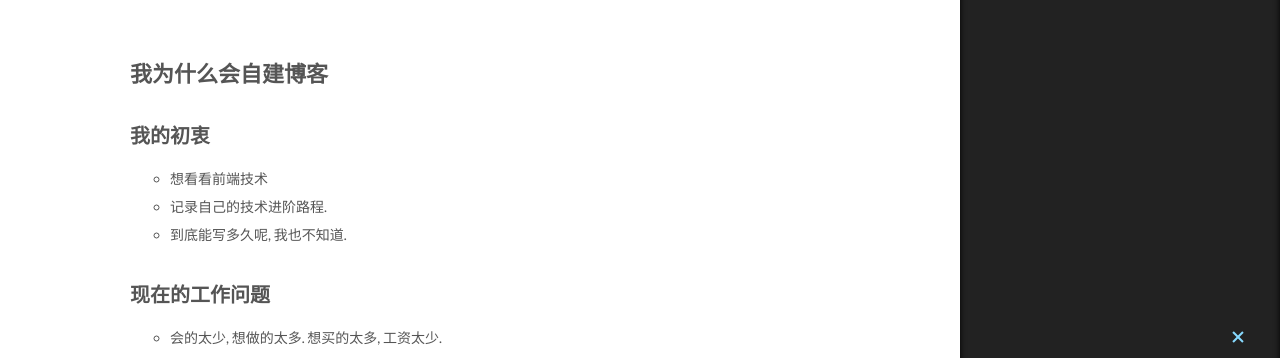
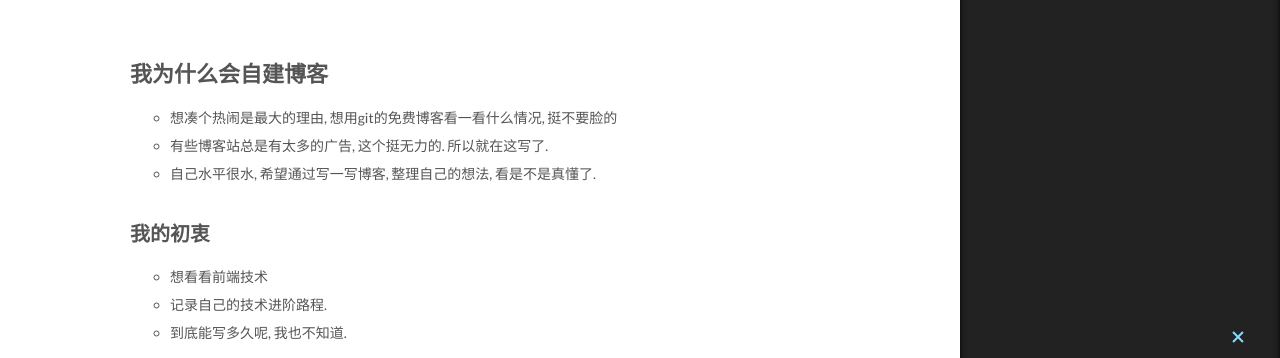
Before and after one commit to DaveIW2034/github.io, a plain HTML site: page 2017/08/19/first/index.html in a window 1280 px wide. Shown: the part 405-763 px from the top of the page. Drawn offline with Linux system fonts and the light colour scheme.

Commit message:
Site updated: 2017-08-19 13:43:49

```diff
--- a/2017/08/19/first/index.html
+++ b/2017/08/19/first/index.html
@@ -94,17 +94,17 @@
 
 
 
-<meta name="description" content="我为什么会自建博客我的初衷 想看看前端技术 记录自己的技术进阶路程. 到底能写多久呢, 我也不知道.   现在的工作问题 会的太少, 想做的太多. 想买的太多, 工资太少. 自己落下的太多, 现在仅仅正常的走, 已经跟不上了.  现在生活问题 我能看懂所谓的高情商, 可是我不理解, 真的一定要互相伤害么, 诚实和勤恳的人就没有明天了么. 我想我应该开始走进森林了. 这样我才能适应这个社会, 不让自">
+<meta name="description" content="我为什么会自建博客 想凑个热闹是最大的理由, 想用git的免费博客看一看什么情况, 挺不要脸的 有些博客站总是有太多的广告, 这个挺无力的. 所以就在这写了. 自己水平很水, 希望通过写一写博客, 整理自己的想法, 看是不是真懂了.  我的初衷 想看看前端技术 记录自己的技术进阶路程. 到底能写多久呢, 我也不知道.   现在的工作问题 会的太少, 想做的太多. 想买的太多, 工资太少. 自己落下">
 <meta property="og:type" content="article">
 <meta property="og:title" content="第一篇">
 <meta property="og:url" content="http://yoursite.com/2017/08/19/first/index.html">
 <meta property="og:site_name" content="Hexo">
-<meta property="og:description" content="我为什么会自建博客我的初衷 想看看前端技术 记录自己的技术进阶路程. 到底能写多久呢, 我也不知道.   现在的工作问题 会的太少, 想做的太多. 想买的太多, 工资太少. 自己落下的太多, 现在仅仅正常的走, 已经跟不上了.  现在生活问题 我能看懂所谓的高情商, 可是我不理解, 真的一定要互相伤害么, 诚实和勤恳的人就没有明天了么. 我想我应该开始走进森林了. 这样我才能适应这个社会, 不让自">
+<meta property="og:description" content="我为什么会自建博客 想凑个热闹是最大的理由, 想用git的免费博客看一看什么情况, 挺不要脸的 有些博客站总是有太多的广告, 这个挺无力的. 所以就在这写了. 自己水平很水, 希望通过写一写博客, 整理自己的想法, 看是不是真懂了.  我的初衷 想看看前端技术 记录自己的技术进阶路程. 到底能写多久呢, 我也不知道.   现在的工作问题 会的太少, 想做的太多. 想买的太多, 工资太少. 自己落下">
 <meta property="og:locale" content="zh-Hans">
-<meta property="og:updated_time" content="2017-08-19T13:10:36.051Z">
+<meta property="og:updated_time" content="2017-08-19T13:43:19.669Z">
 <meta name="twitter:card" content="summary">
 <meta name="twitter:title" content="第一篇">
-<meta name="twitter:description" content="我为什么会自建博客我的初衷 想看看前端技术 记录自己的技术进阶路程. 到底能写多久呢, 我也不知道.   现在的工作问题 会的太少, 想做的太多. 想买的太多, 工资太少. 自己落下的太多, 现在仅仅正常的走, 已经跟不上了.  现在生活问题 我能看懂所谓的高情商, 可是我不理解, 真的一定要互相伤害么, 诚实和勤恳的人就没有明天了么. 我想我应该开始走进森林了. 这样我才能适应这个社会, 不让自">
+<meta name="twitter:description" content="我为什么会自建博客 想凑个热闹是最大的理由, 想用git的免费博客看一看什么情况, 挺不要脸的 有些博客站总是有太多的广告, 这个挺无力的. 所以就在这写了. 自己水平很水, 希望通过写一写博客, 整理自己的想法, 看是不是真懂了.  我的初衷 想看看前端技术 记录自己的技术进阶路程. 到底能写多久呢, 我也不知道.   现在的工作问题 会的太少, 想做的太多. 想买的太多, 工资太少. 自己落下">
 
 
 
@@ -329,7 +329,12 @@
 
 
 
-        <h1 id="我为什么会自建博客"><a href="#我为什么会自建博客" class="headerlink" title="我为什么会自建博客"></a>我为什么会自建博客</h1><h2 id="我的初衷"><a href="#我的初衷" class="headerlink" title="我的初衷"></a>我的初衷</h2><ul>
+        <h1 id="我为什么会自建博客"><a href="#我为什么会自建博客" class="headerlink" title="我为什么会自建博客"></a>我为什么会自建博客</h1><ul>
+<li>想凑个热闹是最大的理由, 想用git的免费博客看一看什么情况, 挺不要脸的</li>
+<li>有些博客站总是有太多的广告, 这个挺无力的. 所以就在这写了.</li>
+<li>自己水平很水, 希望通过写一写博客, 整理自己的想法, 看是不是真懂了.</li>
+</ul>
+<h2 id="我的初衷"><a href="#我的初衷" class="headerlink" title="我的初衷"></a>我的初衷</h2><ul>
 <li>想看看前端技术</li>
 <li>记录自己的技术进阶路程.</li>
 <li>到底能写多久呢, 我也不知道. </li>
--- a/css/main.css
+++ b/css/main.css
@@ -1807,7 +1807,7 @@ pre .javascript .function {
   width: 4px;
   height: 4px;
   border-radius: 50%;
-  background: #2e1749;
+  background: #fb44d9;
 }
 .links-of-blogroll {
   font-size: 13px;
```
Also changed, not shown: index.html (+6 -1 lines).
